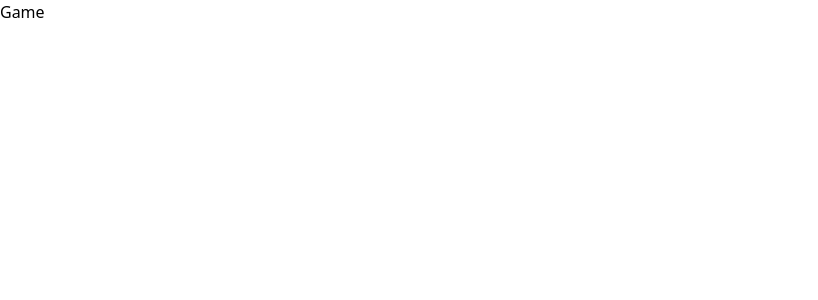
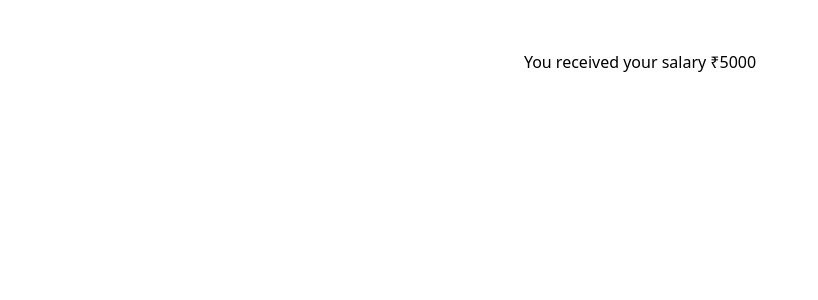
Before and after one commit to himanshucode-07/financial-literacy-game, a React (Vite) app: page / in a window 1280 px wide. Both pictures are taken after a click on the button "Start Game". Shown: the top 300 px of the page, without its empty margins (0-818 px from the left). Built offline with nearby package versions, Linux system fonts and the light colour scheme.

Commit message:
feat: add ScenarioCard and display current scenario

```diff
--- a/src/screens/gamescreen.jsx
+++ b/src/screens/gamescreen.jsx
@@ -1,3 +1,12 @@
-export default function GameScreen() {
-  return <h1>Game</h1>
+export default function GameScreen( {scenarioIndex}) {
+   const scenarios = [
+    { text: "You received your salary ₹5000" },
+    { text: "Your friend invites you to a party" }
+  ]
+
+  return (
+    <div style={{ textAlign: "center", marginTop: "50px" }}>
+      <h2>{scenarios[scenarioIndex].text}</h2>
+    </div>
+  )
 }
```
